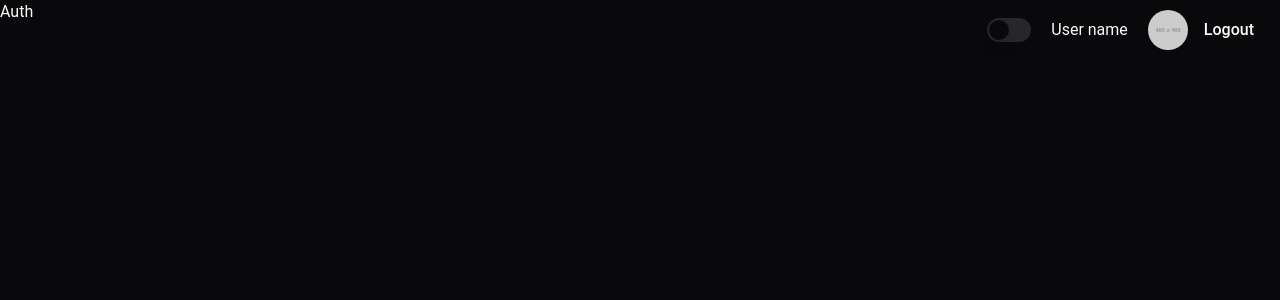
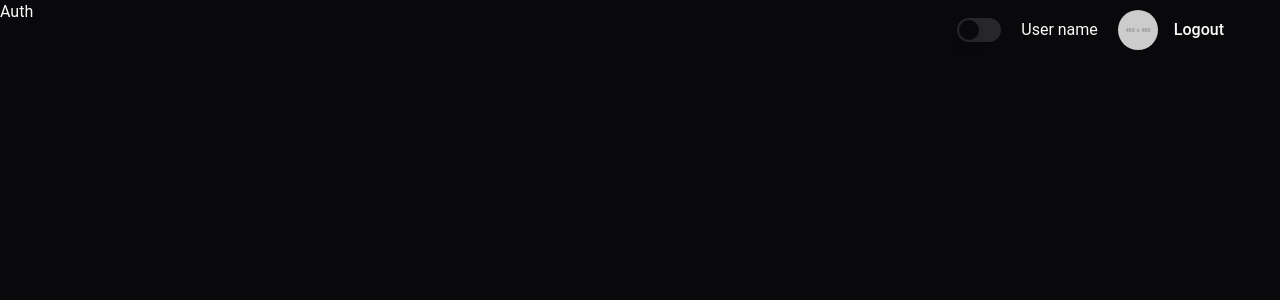
Before and after one commit to PeterPoterek/finance-tracker-typescript, a React (Vite) app in the folder client/: page /auth in a window 1280 px wide. Shown: the top 300 px of the page. Built offline with nearby package versions, Linux system fonts and the light colour scheme; the HTML template or start-up script is replaced by a standard one.

Commit message:
Update Navbar.tsx

```diff
--- a/client/src/pages/nav/Navbar.tsx
+++ b/client/src/pages/nav/Navbar.tsx
@@ -16,8 +16,8 @@ import { Switch } from "@/components/ui/switch";
 const Navbar = () => {
   return (
     <>
-      <div className="fixed flex justify-end items-center w-full m-auto p-2.5">
-        <div className="flex justify-center items-center gap-5">
+      <div className="fixed flex justify-end  w-full m-auto p-2.5 pl-10 pr-10 ">
+        <div className="flex justify-center items-center gap-5 ">
           <Switch />
 
           <p>User name</p>
@@ -36,9 +36,9 @@ const Navbar = () => {
               </AlertDialogTrigger>
               <AlertDialogContent>
                 <AlertDialogHeader>
-                  <AlertDialogTitle>Are you absolutely sure?</AlertDialogTitle>
+                  <AlertDialogTitle>Are you sure?</AlertDialogTitle>
                   <AlertDialogDescription>
-                    Are you sure You want to log out?
+                    Are you sure you want to log out?
                   </AlertDialogDescription>
                 </AlertDialogHeader>
                 <AlertDialogFooter>
```
